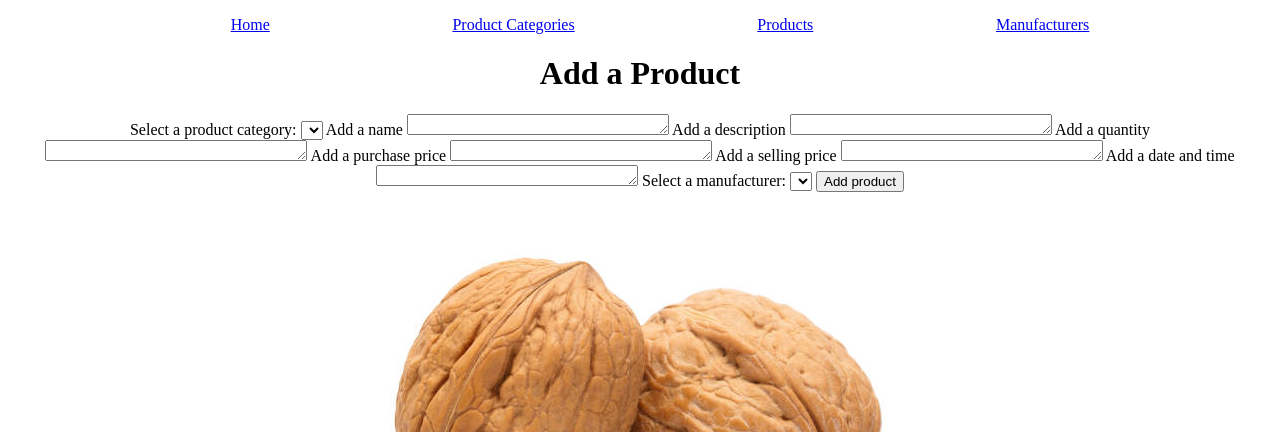
After one commit to TamerAmer/Shop_inventory_python_flask_webapp, a Flask app: template templates/products/edit.html in a window 1280 px wide. The commit adds this page. Shown: the top 432 px of the page. Run offline with Flask 2, Linux system fonts and the light colour scheme; the template is opened without the code that fills it, so the values that code supplies are empty; parts of the project's set-up code (start-up, migrations or seed data) failed here and were passed over.

Commit message:
fixed bugs/added edit html files/added edit buttons and functionality to most tables

```diff
--- a/repositories/manufacturer_repository.py
+++ b/repositories/manufacturer_repository.py
@@ -34,3 +34,8 @@ def delete(id):
     sql="DELETE * FROM manufacturers WHERE id=%s"
     values=[id]
     run_sql(sql,values)
+
+def update(manufacturer):
+    sql="UPDATE manufacturers SET (name,telephone_number,address)=(%s,%s,%s) WHERE id=%s"
+    values=[manufacturer.name,manufacturer.telephone_number,manufacturer.address,manufacturer.id]
+    run_sql(sql,values)
--- a/repositories/product_category_repository.py
+++ b/repositories/product_category_repository.py
@@ -34,3 +34,8 @@ def select(id):
     if results is not None:
         product_category=ProductCategory(results['name'],results['id'])
     return product_category
+
+def update(product_category):
+    sql="UPDATE product_categories  SET name = %s WHERE id=%s"
+    values=[product_category.name,product_category.id]
+    run_sql(sql,values)
--- a/repositories/product_repository.py
+++ b/repositories/product_repository.py
@@ -43,3 +43,8 @@ def select(id):
         product_category=product_category_repository.select(results['id'])
         product=Product(results['name'],results['description'],results['quantity'],results['purchase_price'],results['selling_price'],results['date_and_time'],manufacturer,product_category,results['id'])
     return product
+
+def update(product):
+    sql="UPDATE products SET (name,description,quantity,purchase_price,selling_price,date_and_time,product_category_id,manufacturer_id) = (%s,%s,%s,%s,%s,%s,%s,%s) WHERE id=%s"
+    values=[product.name,product.description,product.quantity,product.purchase_pruce,product.selling_price,product.date_and_time,product.product_category.id,product.manufacturer.id,product.id]
+    run_sql(sql,values)
--- a/static/style.css
+++ b/static/style.css
@@ -1,10 +1,9 @@
 body{
     background-image: url(images/wallnuts.jpeg);
+    background-repeat: no-repeat;
+    background-attachment: fixed;
+    background-position:center;
     text-align: center;
-    background-repeat: no-repeat;
-    background-position:50%;
-    background-position: center;
-    background-size: relative;
 }
 #navbar{
     display: flex;
@@ -13,3 +12,11 @@ body{
     list-style: none;
     size: cover;
 }
+head{
+    background-color: red;
+
+}
+table{
+    margin-left: auto;
+    margin-right: auto;
+}
--- a/templates/base.html
+++ b/templates/base.html
@@ -1,7 +1,7 @@
 <!DOCTYPE html>
     <head>
+        <link href="https://fonts.googleapis.com/css?family=Merriweather|Special+Elite" rel="stylesheet">
         <link rel="stylesheet" href="{{ url_for('static', filename='style.css') }}">
-
             <nav>
                 <ul id="navbar">
                     <li><a href="/">Home</a></li>
--- a/templates/manufacturers/index.html
+++ b/templates/manufacturers/index.html
@@ -1,5 +1,8 @@
 {% extends 'base.html' %}
 {% block content %}
+<p class="btn">
+    <a href="/manufacturers/new">New manufacturer</a>
+</p>
 <table>
     <tr>
         <th><b>Name</b></th>
@@ -11,6 +14,7 @@
         <td>{{ manufacturer.name }}</td>
         <td>{{ manufacturer.telephone_number }}</td>
         <td>{{ manufacturer.address }}</td>
+        <td><a href="/manufacturers/{{manufacturer.id}}/edit">Edit</a></td>
     {% endfor %}
     </tr>
 </table>
--- /dev/null
+++ b/templates/product_categories/show.html
@@ -0,0 +1,5 @@
+{% extends 'base.html' %}
+{% block content %}
+    <p>{{ product_category.name }}</p>
+
+{% endblock content %}
--- /dev/null
+++ b/templates/products/edit.html
@@ -0,0 +1,41 @@
+{% extends 'base.html' %}
+{% block content %}
+
+<h1>Add a Product</h1>
+<form action="/products" method="post">
+
+    <label for="product_category_id">Select a product category:</label>
+        <select name="product_category_id" id="product_category_id">
+            {% for product_category in product_categories %}
+            <option value="{{ product_category.id }}">{{ product_category.name }}</option>
+            {% endfor %}
+        </select>
+
+    <label for="name">Add a name</label>
+    <textarea name="name" id="name" cols="30" rows="1">{{ product.name }}</textarea>
+
+    <label for="description">Add a description</label>
+    <textarea name="description" id="description" cols="30" rows="1">{{ product.description }}</textarea>
+
+    <label for="quantity">Add a quantity</label>
+    <textarea name="quantity" id="quantity" cols="30" rows="1"></textarea>
+
+    <label for="purchase_price">Add a purchase price</label>
+    <textarea name="purchase_price" id="purchase_price" cols="30" rows="1">{{ product.purchase_price }}</textarea>
+
+    <label for="selling_price">Add a selling price</label>
+    <textarea name="selling_price" id="selling_price" cols="30" rows="1"></textarea>
+
+    <label for="date_and_time">Add a date and time</label>
+    <textarea name="date_and_time" id="date_and_time" cols="30" rows="1"></textarea>
+
+    <label for="manufacturer">Select a manufacturer:</label>
+        <select name="manufacturer_id" id="manufacturer">
+            {% for manufacturer in manufacturers %}
+            <option value="{{manufacturer.id}}">{{ manufacturer.name }}</option>
+            {% endfor %}
+        </select>
+
+    <input class="btn" type='submit' value="Add product">
+</form>
+{% endblock content %}
--- a/templates/products/index.html
+++ b/templates/products/index.html
@@ -1,5 +1,8 @@
 {% extends 'base.html' %}
 {% block content %}
+<p class="btn">
+    <a class="btn" href="/products/new">New Product</a>
+</p>
 <table>
     <tr>
         <th><b>Category</b></th>
```
Also changed, not shown: controllers/manufacturer_controller.py (+14 -0 lines), controllers/product_category_controller.py (+18 -1 lines), controllers/product_controller.py (+25 -0 lines), templates/manufacturers/edit.html (added, +20 -0 lines), templates/product_categories/edit.html (added, +12 -0 lines), templates/product_categories/index.html (+7 -1 lines).
